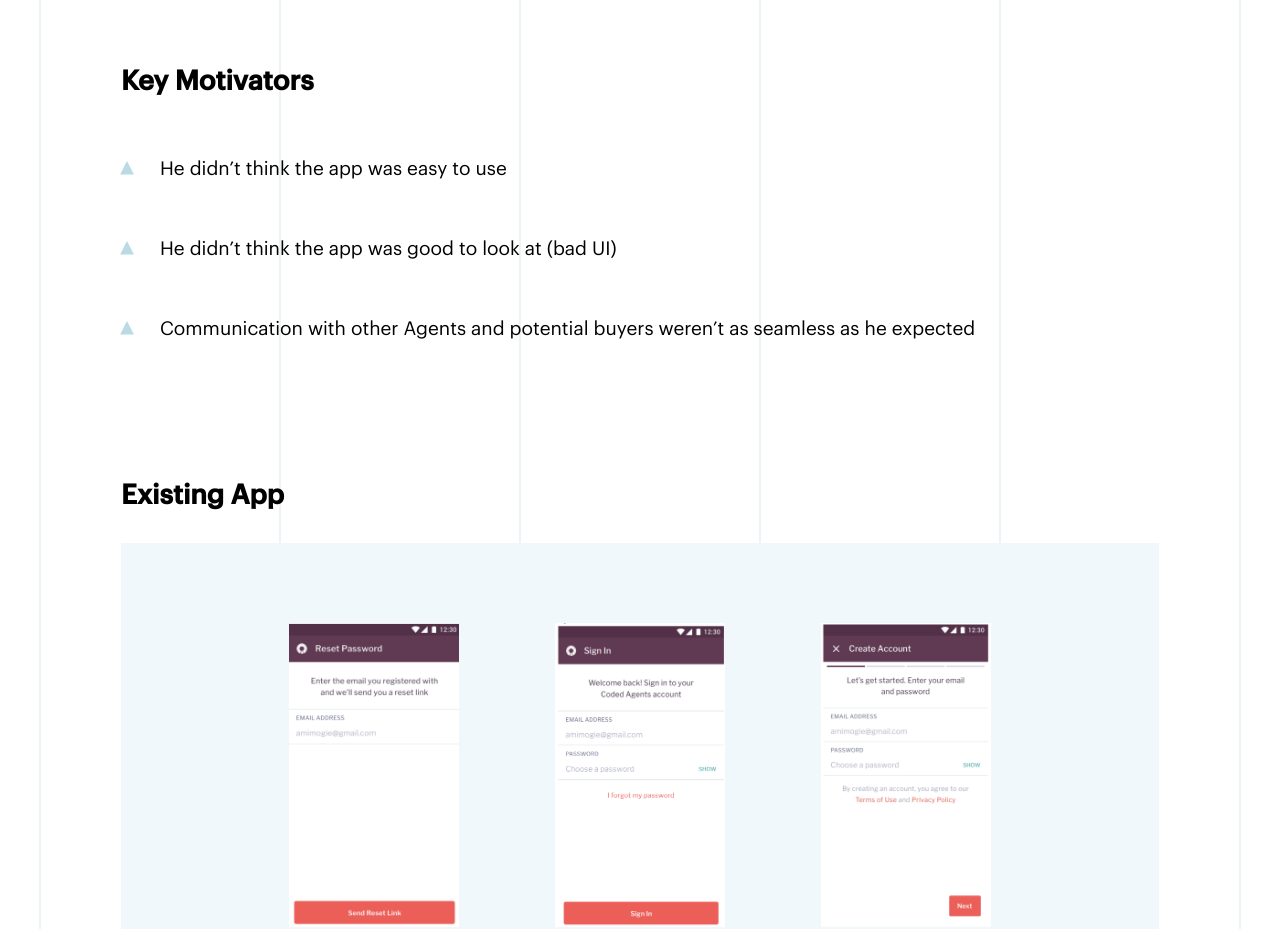
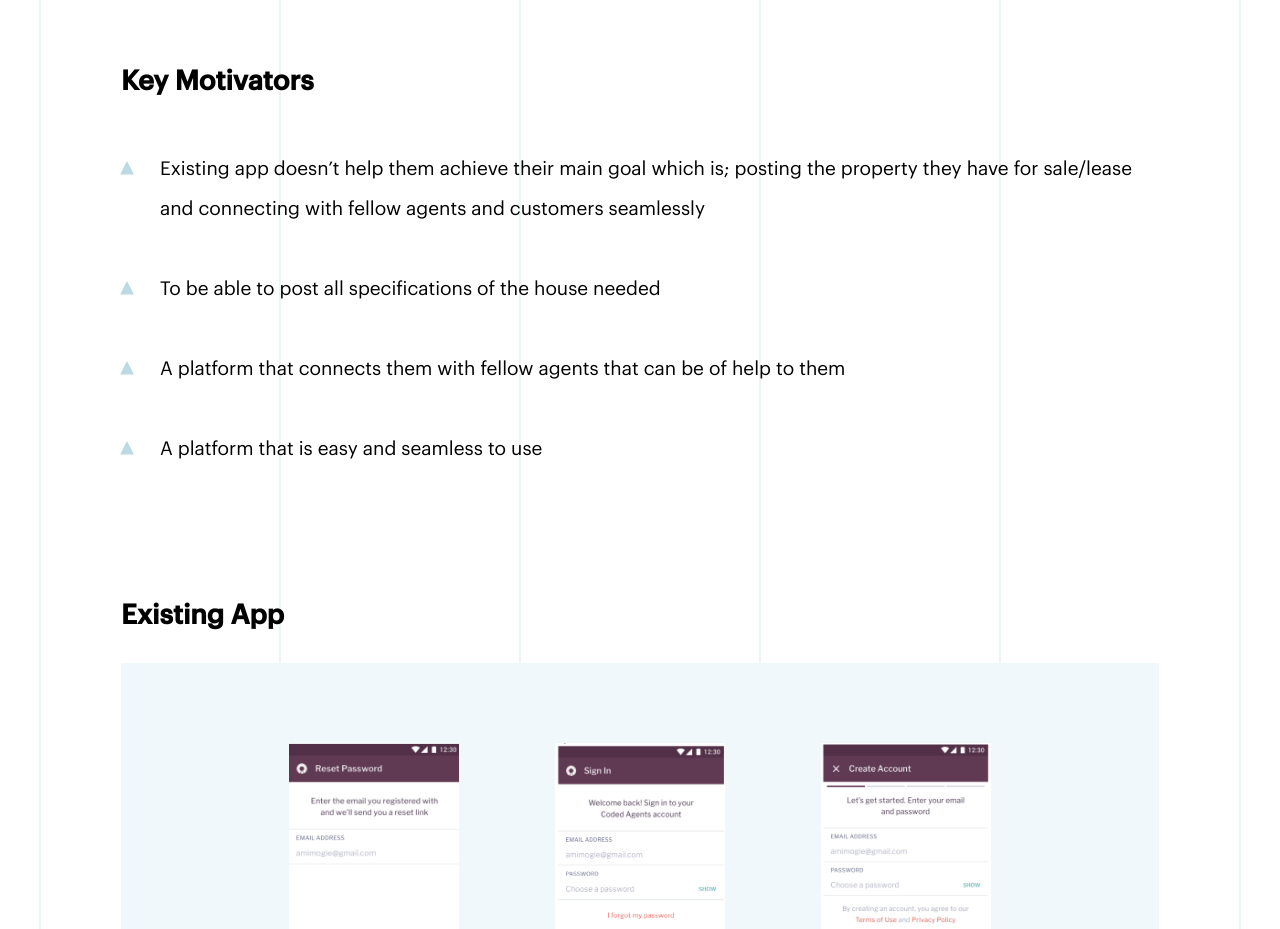
Before and after one commit to Sideshow-Charles/Kolawole-Porfolio, a Nuxt app: page /coded-agents in a window 1280 px wide. Shown: the part 3780-4709 px from the top of the page. Built offline with nearby package versions, Linux system fonts and the light colour scheme.

Commit message:
removed favicon

```diff
--- a/nuxt.config.js
+++ b/nuxt.config.js
@@ -12,7 +12,7 @@ export default {
       { name: 'format-detection', content: 'telephone=no' }
     ],
     link: [
-      { rel: 'icon', type: 'image/x-icon', href: '/favicon.ico' },
+      // { rel: 'icon', type: 'image/x-icon', href: '/favicon.ico' },
       // { rel: 'stylesheet', type: 'text/css', href: '/global.css' }
     ]
   },
--- a/pages/coded-agents.vue
+++ b/pages/coded-agents.vue
@@ -150,14 +150,16 @@
         <p class="key__motivators__header">Key Motivators</p>
         <ul class="key__motivators__list">
           <li style="padding-left: 1em">
-            He didn’t think the app was easy to use
+            Existing app doesn’t help them achieve their main goal which is; posting the property they have for sale/lease and connecting with fellow agents and customers seamlessly
           </li>
           <li style="padding-left: 1em">
-            He didn’t think the app was good to look at (bad UI)
+            To be able to post all specifications of the house needed
           </li>
           <li style="padding-left: 1em">
-            Communication with other Agents and potential buyers weren’t as
-            seamless as he expected
+            A platform that connects them with fellow agents that can be of help to them
+          </li>
+           <li style="padding-left: 1em">
+            A platform that is easy and seamless to use
           </li>
         </ul>
       </section>
@@ -829,6 +831,14 @@ export default {
   margin-bottom: 1rem;
 }
 
+.mobile-screens-two-mobile__images {
+  display: none;
+}
+
+.mobile-screens-three-mobile__images {
+  display: none;
+}
+
 .mobile-screens-two__container {
   display: flex;
   justify-content: center;
--- a/pages/index.vue
+++ b/pages/index.vue
@@ -216,15 +216,15 @@ export default {
 
 .selected-works__container a {
   /* width: fit-content; */
-  display: inline-block;
+  /* display: inline-block; */
 }
 
-.selected__works {
+/* .selected__works {
   display: flex;
   flex-direction: row;
   justify-content: space-between;
   align-items: center;
-}
+} */
 
 .sub-footer__container {
   text-align: center;
```
Also changed, not shown: 1 other file (tests, documents, lock files or other folders).
